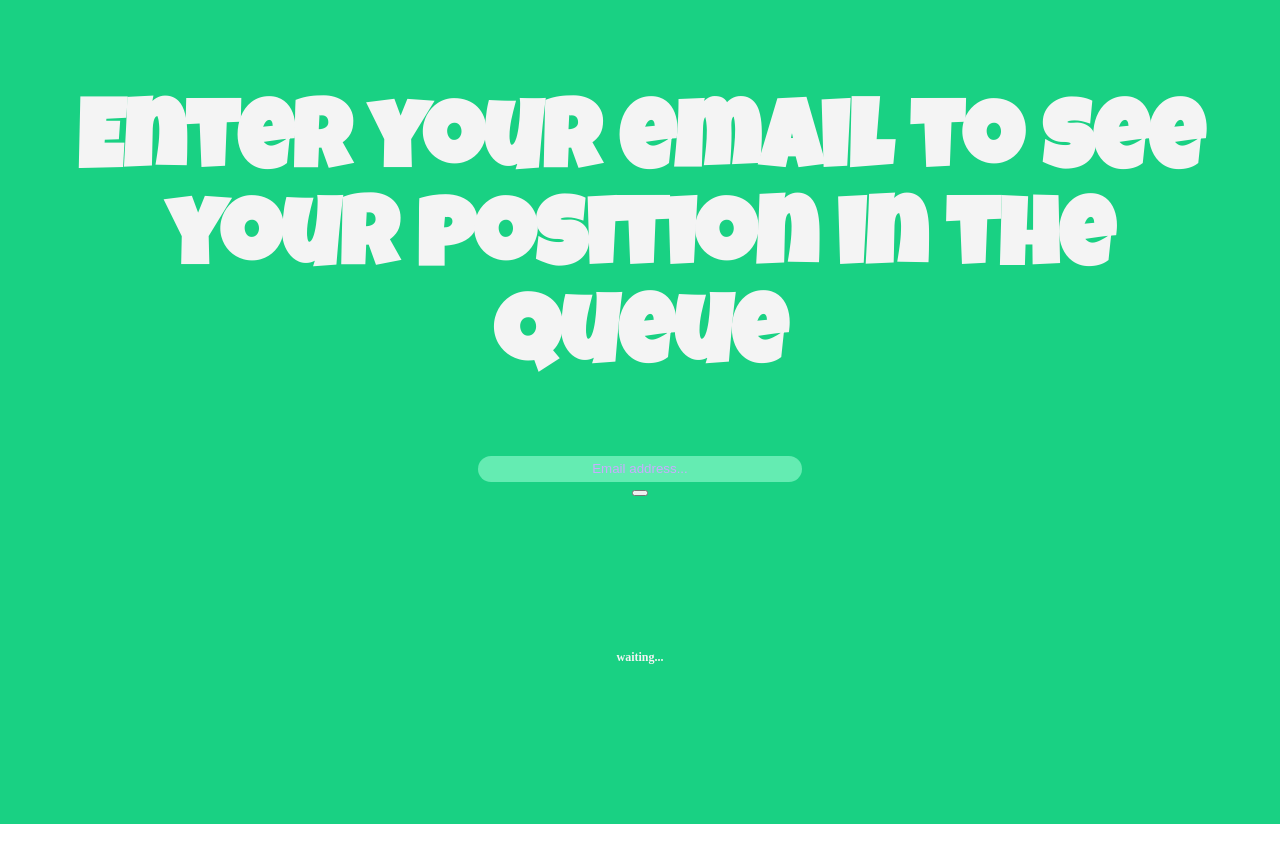
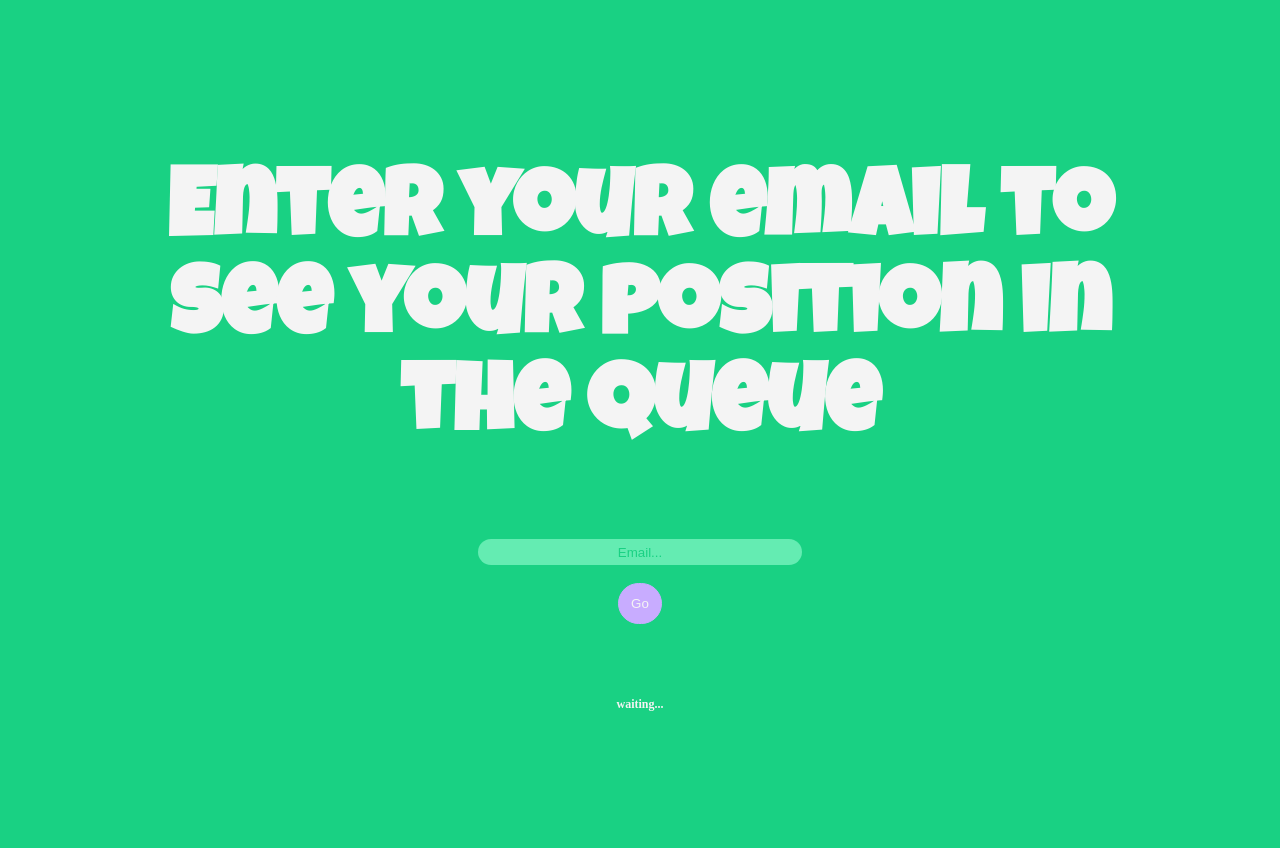
Before and after one commit to danvangogh/waitlist, a React (Create React App) app in the folder client/: page / in a window 1280 px wide. Before the commit the page ends 824 px from the top, so only its background shows below. Built offline with nearby package versions, Linux system fonts and the light colour scheme; no server answers.

Commit message:
input to lowercase

```diff
--- a/client/src/AdminForm.js
+++ b/client/src/AdminForm.js
@@ -24,7 +24,7 @@ class AdminForm extends Component {
     axios.post("./api/admin", {
       firstName: this.state.firstName,
       lastName: this.state.lastName,
-      emailAddress: this.state.emailAddress,
+      emailAddress: this.state.emailAddress.toLowerCase(),
       statusCode: this.state.statusCode,
       photo_url: this.state.photo_url,
       twitter_url: this.state.twitter_url
--- a/client/src/FinderForm.js
+++ b/client/src/FinderForm.js
@@ -29,7 +29,10 @@ class FinderForm extends Component {
 
 
   onChange = (e) => {
-    this.setState({ [e.target.name]: e.target.value })
+    this.setState({ [e.target.name]: e.target.value.toLowerCase() });
+    if ((this.state.emailAddress).length <= 1) {
+      this.setState({ showQ: false });
+    }
   }
 
   onClick = (e) => {
@@ -81,14 +84,13 @@ class FinderForm extends Component {
               name="emailAddress"
               value={emailAddress}
               type="email"
-              placeholder="Email address..."
+              placeholder="Email..."
               onChange={this.onChange}></input>
             <br />
             <button
               className="check-button"
               type="submit"
-              onClick={this.onClick}
-              value="Click it"></button>
+              onClick={this.onClick}>Go</button>
           </form>
           <Results showQ={this.state.showQ} index={this.state.index} pending={this.state.pending.length}/>
       </div>
--- a/client/src/Results.js
+++ b/client/src/Results.js
@@ -6,18 +6,21 @@ class Results extends Component {
   }
   render() {
     const { showQ, index, pending } = this.props
-    console.log("props: ", this.props)
-    if (showQ) {
+    if (showQ && index >= 1) {
       return (
           <div className="results">
-            <h1>You are in position # {index} of:{pending}</h1>
+            <h5>You are in position # {index} of:{pending}</h5>
           </div>
       );
+    } else if (showQ && index < 1) {
+      return (
+        <h4 className="results">Oops! Gator can't find that email address.</h4>
+      );
+    } else if (!showQ) {
+      return(
+        <h4 className="results">waiting...</h4>
+      )
     }
-    return(
-      <h4 className="results">waiting...</h4>
-    )
-
   }
 }
 
--- a/client/src/css/layout.css
+++ b/client/src/css/layout.css
@@ -26,7 +26,7 @@ button:focus {
     font-size: 6vw;
   }
 }
-@media (min-width: 1200px) {
+@media (min-width: 1000px) {
   h1 {
     font-size: 8rem;
   }
@@ -35,9 +35,10 @@ button:focus {
   }
 }
 .client-form {
-  padding: 1em;
+  padding: 2em;
   display: grid;
   height: 100vh;
+  overflow: hidden;
   background-color: #19D183;
   text-align: center;
   color: #f4f4f4;
@@ -62,27 +63,59 @@ button:focus {
   height: 2rem;
   text-align: center;
   background-color: #64ecb2;
-  color: #A779FF;
+  color: #0e764a;
 }
-.email:focus {
+.email:hover {
   width: 60vw;
   outline: 0px;
-  -webkit-transition: width 0.3s ease-out;
+  -webkit-transition: width 0.3s ease-in-out;
   -moz-transform: scale(0.5);
 }
 .email::-webkit-input-placeholder {
   /* Chrome/Opera/Safari */
-  color: #c8acff;
+  color: #19D183;
 }
 ::-moz-placeholder {
   /* Firefox 19+ */
-  color: #c8acff;
+  color: #19D183;
 }
 :-ms-input-placeholder {
   /* IE 10+ */
-  color: #c8acff;
+  color: #19D183;
 }
 :-moz-placeholder {
   /* Firefox 18- */
-  color: #c8acff;
+  color: #19D183;
 }
+.email:-webkit-autofill {
+  -webkit-box-shadow: 0 0 0 50px #64ecb2 inset;
+  -webkit-text-fill-color: #0e764a;
+}
+.email:-webkit-autofill:focus {
+  -webkit-box-shadow: 0 0 0 50px #64ecb2 inset;
+  -webkit-text-fill-color: #0e764a;
+}
+.check-button {
+  grid-area: b;
+  margin-top: 1.5rem;
+  padding: 1rem;
+  background-color: #c8acff;
+  border: 1px solid #c8acff;
+  border-radius: 2rem;
+  color: #f4f4f4;
+}
+.check-button:active {
+  background-color: #A779FF;
+}
+@media (min-width: 580px) {
+  .email {
+    width: 25vw;
+  }
+  .email:hover {
+    width: 25vw;
+  }
+  .title {
+    margin: 15vh auto 10vh auto;
+    width: 80%;
+  }
+}
--- a/client/src/less/layout.less
+++ b/client/src/less/layout.less
@@ -1,9 +1,10 @@
 @import 'styles.less';
 
 .client-form {
-  padding: 1em;
+  padding: 2em;
   display: grid;
   height: 100vh;
+  overflow: hidden;
   background-color: @green;
   text-align: center;
   color: @white;
@@ -36,24 +37,59 @@
   height: 2rem;
   text-align: center;
   background-color: lighten(@green, 20%);
-  color: @purple;
-  &:focus {
+  color: darken(@green, 20%);
+  &:hover {
     width: 60vw;
     outline: 0px;
-    -webkit-transition: width .3s ease-out;
+    -webkit-transition: width .3s ease-in-out;
     -moz-transform: scale(.5);
   }
 }
 
 .email::-webkit-input-placeholder { /* Chrome/Opera/Safari */
-  color: lighten(@purple, 10%);
+  color: @green;
 }
 ::-moz-placeholder { /* Firefox 19+ */
-color: lighten(@purple, 10%);
+color: @green;
 }
 :-ms-input-placeholder { /* IE 10+ */
-  color: lighten(@purple, 10%);
+  color: @green;
 }
 :-moz-placeholder { /* Firefox 18- */
-  color: lighten(@purple, 10%);
+  color: @green;
 }
+
+.email:-webkit-autofill {
+    -webkit-box-shadow:0 0 0 50px lighten(@green, 20%) inset;
+    -webkit-text-fill-color: darken(@green, 20%);
+}
+.email:-webkit-autofill:focus {
+    -webkit-box-shadow:0 0 0 50px lighten(@green, 20%) inset;
+    -webkit-text-fill-color: darken(@green, 20%);
+}
+
+.check-button {
+  grid-area: b;
+  margin-top: 1.5rem;
+  padding: 1rem;
+  background-color: lighten(@purple, 10%);
+  border: 1px solid lighten(@purple, 10%);
+  border-radius: 2rem;
+  color: @white;
+  &:active  {
+    background-color: @purple;
+  }
+}
+
+@media (min-width: 580px) {
+  .email {
+    width: 25vw;
+    &:hover {
+      width: 25vw;
+    }
+  }
+  .title {
+    margin: 15vh auto 10vh auto;
+    width: 80%;
+  }
+}
--- a/client/src/less/styles.less
+++ b/client/src/less/styles.less
@@ -36,7 +36,7 @@ button:focus {
   }
 }
 
-@media (min-width: 1200px) {
+@media (min-width: 1000px) {
   h1 {
     font-size: 8rem;
   }
```
Also changed, not shown: 1 other file (tests, documents, lock files or other folders).
